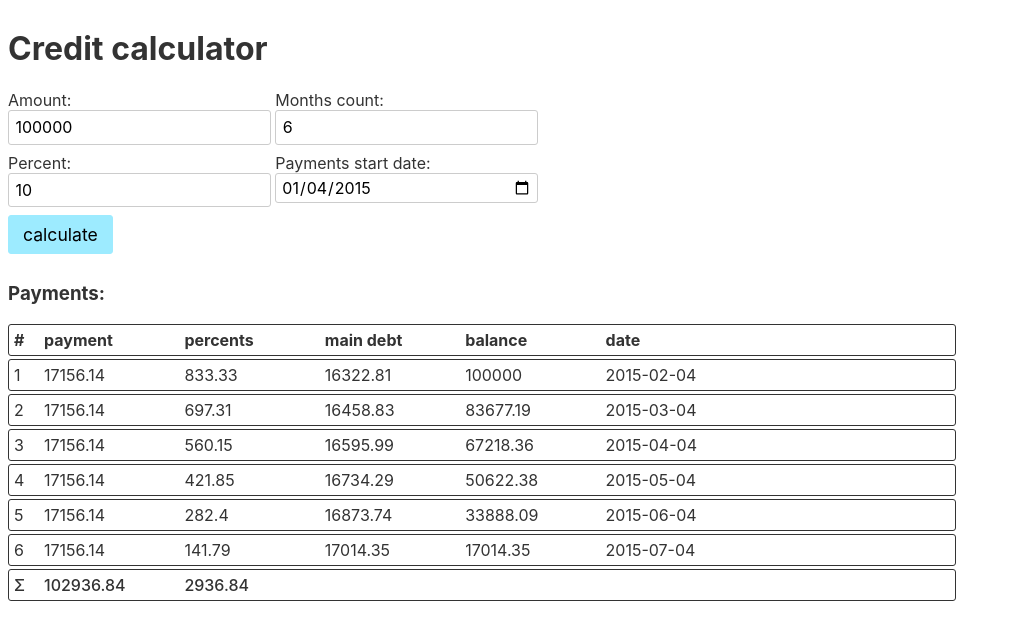
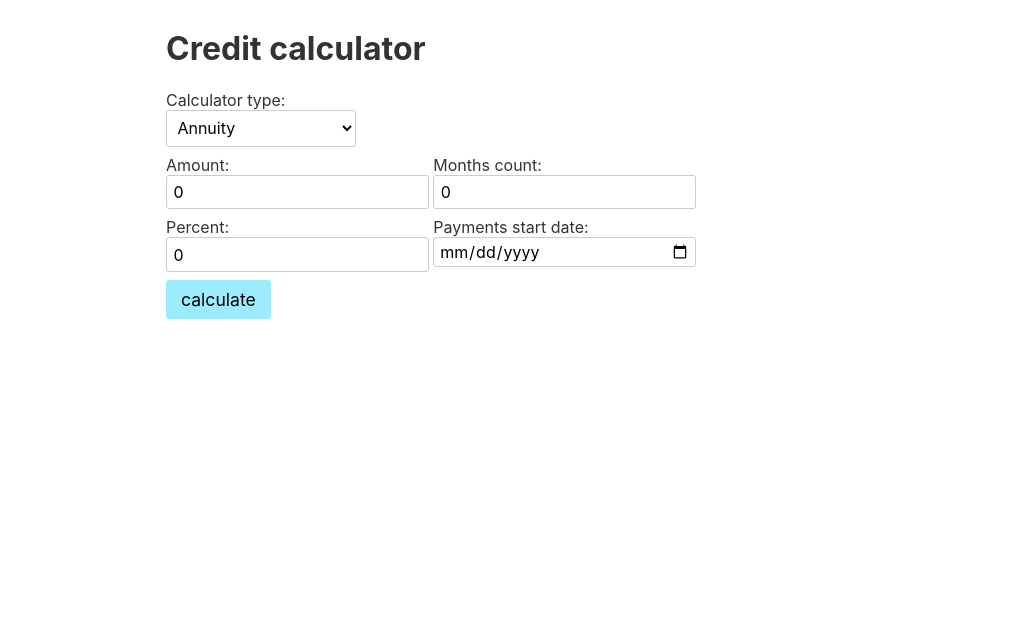
Before and after one commit to DaggerJackfast/credit-calculator, a Svelte app: page / in a window 1280 px wide. Shown: the top 640 px of the page, without its empty margins (0-1011 px from the left). Built offline with nearby package versions, Linux system fonts and the light colour scheme.

Commit message:
Add selecting calculator type

```diff
--- a/src/App.svelte
+++ b/src/App.svelte
@@ -1,29 +1,37 @@
 <script>
   import { onMount } from "svelte";
   import { AnnuityCalculator, DifferentialCalculator } from "./calculating.js";
-  let amount = 100000;
-  let percent = 10;
-  let monthsCount = 6;
-  let startDate = "2015-01-04";
+  let amount = 0;
+  let percent = 0;
+  let monthsCount = 0;
+  let startDate = "";
+  let calculatorType = "annuity";
   let result = {
     payments: 0
-  }
+  };
 
   const annuity = new AnnuityCalculator();
-  function calcucatePayments(){
-    return annuity.calculate(amount, percent, monthsCount, startDate);
+  const differential = new DifferentialCalculator();
+  const calculators = {annuity, differential};
+  function calcucatePayments(type) {
+    return calculators[type].calculate(amount, percent, monthsCount, startDate);
   }
-  onMount(() => {
-    result = calcucatePayments();
-  });
   function handleSubmit() {
-    result = calcucatePayments();
+    result = calcucatePayments(calculatorType);
   }
 </script>
 
 <style>
+  .container {
+    max-width: 75%;
+    margin: 0 auto;
+  }
   .form-group {
     display: inline-block;
+  }
+  .form-group-full {
+    display: block;
+    width: 20%;
   }
   .input-group {
     display: flex;
@@ -52,6 +60,9 @@
   .form-button:active {
     background: #33d4e6;
   }
+  select.form-input {
+    background: transparent;
+  }
   input[type="date"].form-input {
     padding: 3px 5px;
   }
@@ -62,7 +73,6 @@
   }
   .result {
     display: block;
-    width: 75%;
   }
   .payment {
     display: flex;
@@ -71,10 +81,10 @@
     border-radius: 3px;
     margin-bottom: 3px;
   }
-  .payment-headers{
+  .payment-headers {
     font-weight: bold;
   }
-  .payment-total{
+  .payment-total {
     font-weight: 500;
   }
   .payment-cell {
@@ -85,12 +95,23 @@
   }
 </style>
 
-<div>
+<div class="container">
   <h1>Credit calculator</h1>
   <div class="caclulator">
     <form
       class="form caclucalator-form"
       on:submit|preventDefault={handleSubmit}>
+      <div class="form-group form-group-full ">
+        <label for="calculator-type" class="form-label">Calculator type:</label>
+        <select
+          class="form-input"
+          id="calculator-type"
+          name="calculator-type"
+          bind:value={calculatorType}>
+          <option value="annuity">Annuity</option>
+          <option value="differential">Differential</option>
+        </select>
+      </div>
       <div class="form-group">
         <div class="input-group">
           <label for="amount" class="form-label">Amount:</label>
@@ -140,7 +161,7 @@
     </form>
     <div class="result">
       {#if result.payments.length > 0}
-      <h3>Payments:</h3>
+        <h3>Payments:</h3>
         <div class="payment payment-headers">
           <span class="payment-cell min-cell">#</span>
           <span class="payment-cell">payment</span>
```
